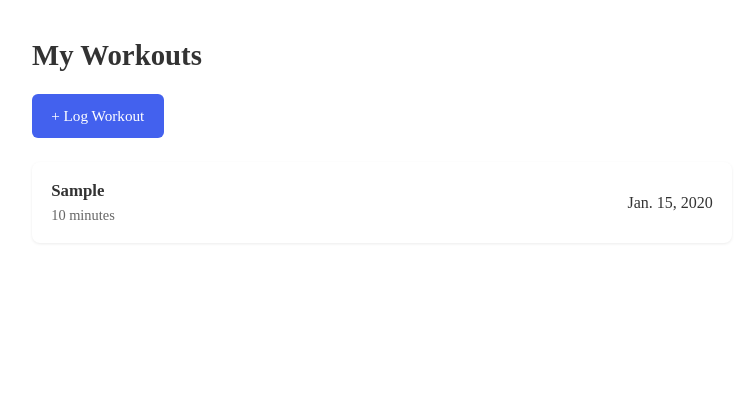
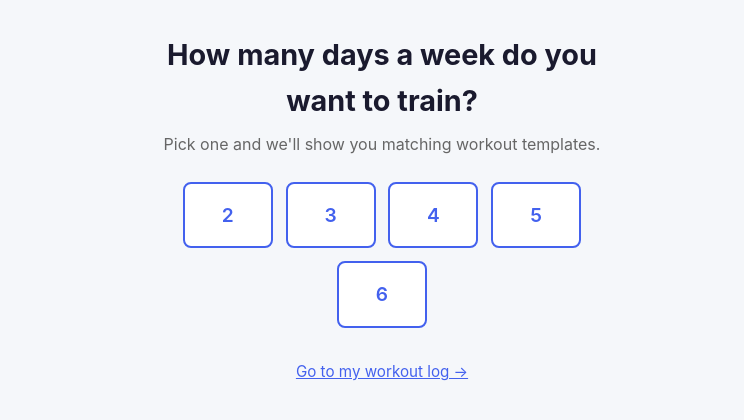
Before and after one commit to petroskrt/fitness-project, a Django app: page / in a window 1280 px wide. Shown: the top 420 px of the page, without its empty margins (258-1002 px from the left). Run offline with Django 5.2, Linux system fonts and the light colour scheme; tables that the repository leaves empty hold one stand-in row (values such as "Sample post").

Commit message:
add days and workout templates

```diff
--- a/tracker/models.py
+++ b/tracker/models.py
@@ -8,3 +8,31 @@ class Workout(models.Model):
 
     def __str__(self):
         return f"{self.activity} - {self.duration} min on {self.date}"
+
+
+class WorkoutTemplate(models.Model):
+    name = models.CharField(max_length=100)
+    days_per_week = models.PositiveSmallIntegerField(
+        choices=[(i, f"{i} days") for i in range(2, 7)]
+    )
+    description = models.TextField(blank=True)
+
+    def __str__(self):
+        return f"{self.name} ({self.days_per_week} days)"
+
+
+class TemplateExercise(models.Model):
+    template = models.ForeignKey(
+        WorkoutTemplate, related_name="exercises", on_delete=models.CASCADE
+    )
+    day_number = models.PositiveSmallIntegerField(default=1)
+    day_name = models.CharField(max_length=50, blank=True)
+    name = models.CharField(max_length=100)
+    sets = models.PositiveSmallIntegerField(default=3)
+    reps = models.CharField(max_length=20, default="8-12")
+
+    class Meta:
+        ordering = ["day_number", "id"]
+
+    def __str__(self):
+        return self.name
--- /dev/null
+++ b/tracker/templates/tracker/choose_days.html
@@ -0,0 +1,76 @@
+<!doctype html>
+<html lang="en">
+  <head>
+    <meta charset="UTF-8" />
+    <meta name="viewport" content="width=device-width, initial-scale=1.0" />
+    <title>Choose Your Training Days</title>
+    <style>
+      * {
+        margin: 0;
+        padding: 0;
+        box-sizing: border-box;
+      }
+      body {
+        font-family:
+          -apple-system, BlinkMacSystemFont, "Segoe UI", Roboto, sans-serif;
+        background-color: #f5f7fa;
+        color: #333;
+        line-height: 1.6;
+        padding: 2rem;
+      }
+      .container {
+        max-width: 500px;
+        margin: 0 auto;
+        text-align: center;
+      }
+      h1 {
+        font-size: 1.8rem;
+        margin-bottom: 0.5rem;
+        color: #1a1a2e;
+      }
+      p {
+        color: #666;
+        margin-bottom: 1.5rem;
+      }
+      .days-grid {
+        display: flex;
+        flex-wrap: wrap;
+        gap: 0.8rem;
+        justify-content: center;
+      }
+      .day-btn {
+        background: white;
+        color: #4361ee;
+        border: 2px solid #4361ee;
+        border-radius: 8px;
+        padding: 1rem 1.5rem;
+        font-size: 1.2rem;
+        font-weight: 600;
+        text-decoration: none;
+        min-width: 90px;
+      }
+      .day-btn:hover {
+        background: #4361ee;
+        color: white;
+      }
+      .skip {
+        display: inline-block;
+        margin-top: 2rem;
+        color: #4361ee;
+        font-size: 0.95rem;
+      }
+    </style>
+  </head>
+  <body>
+    <div class="container">
+      <h1>How many days a week do you want to train?</h1>
+      <p>Pick one and we'll show you matching workout templates.</p>
+      <div class="days-grid">
+        {% for n in options %}
+        <a class="day-btn" href="{% url 'template_list' n %}">{{ n }}</a>
+        {% endfor %}
+      </div>
+      <a class="skip" href="{% url 'workout_list' %}">Go to my workout log →</a>
+    </div>
+  </body>
+</html>
--- a/tracker/templates/tracker/workout_list.html
+++ b/tracker/templates/tracker/workout_list.html
@@ -1,8 +1,8 @@
-<!DOCTYPE html>
+<!doctype html>
 <html lang="en">
   <head>
-        <meta charset="UTF-8">
-        <meta name = "viewpoint" content="width=device-width, initial-scale=1.0">
+    <meta charset="UTF-8" />
+    <meta name="viewport" content="width=device-width, initial-scale=1.0" />
     <title>My Workouts</title>
     <style>
       * {
@@ -12,14 +12,15 @@
       }
 
       body {
-            front-family: -apple-system, BlinkMacSystemFont, "Segoe UI", Roboto, sans-serif;
-            backgound-color: #f5f7fa;
+        font-family:
+          -apple-system, BlinkMacSystemFont, "Segoe UI", Roboto, sans-serif;
+        background-color: #f5f7fa;
         color: #333;
         line-height: 1.6;
         padding: 2rem;
       }
 
-        .container{
+      .container {
         max-width: 700px;
         margin: 0 auto;
       }
@@ -27,7 +28,7 @@
       h1 {
         font-size: 1.8rem;
         margin-bottom: 1rem;
-            color; #1a1a2e;
+        color: #1a1a2e;
       }
 
       .add-link {
@@ -42,7 +43,7 @@
       }
 
       .add-link:hover {
-            backgound-color: #3a56d4;
+        background-color: #3a56d4;
       }
 
       .workout-card {
@@ -54,26 +55,22 @@
         display: flex;
         justify-content: space-between;
         align-items: center;
-
       }
 
       .workout-activity {
         font-weight: 600;
         font-size: 1.05rem;
-
       }
 
       .workout-details {
         color: #666;
         font-size: 0.9rem;
-
       }
 
       .empty-state {
         text-align: center;
         padding: 3rem 1rem;
         color: #888;
-
       }
     </style>
   </head>
@@ -82,18 +79,15 @@
     <div class="container">
       <h1>My Workouts</h1>
       <a href="{% url 'add_workout' %}" class="add-link">+ Log Workout</a>
-            {% if workouts %}
-                {% for workout in workouts %}
+      {% if workouts %} {% for workout in workouts %}
       <div class="workout-card">
         <div>
           <div class="workout-activity">{{ workout.activity }}</div>
           <div class="workout-details">{{ workout.duration }} minutes</div>
         </div>
-                        <div class"workout-details">{{ workout.date }}</div>
+        <div class="workout-details">{{ workout.date }}</div>
       </div>
-                {% endfor %}
-
-            {% else %}
+      {% endfor %} {% else %}
       <div class="empty-state">
         <p>No workouts logged yet. Start by adding one!</p>
       </div>
--- a/tracker/urls.py
+++ b/tracker/urls.py
@@ -2,6 +2,8 @@ from django.urls import path
 from . import views
 
 urlpatterns = [
-    path('', views.workout_list, name = 'workout_list'),
-    path('add/', views.add_workout, name = 'add_workout'),
+    path('', views.choose_days, name = 'choose_days'),
+    path('days/<int:days>/', views.template_list, name = 'template_list'),
+    path('workouts/', views.workout_list, name = 'workout_list'),
+    path('workouts/add/', views.add_workout, name = 'add_workout'),
 ]
--- a/tracker/views.py
+++ b/tracker/views.py
@@ -1,5 +1,5 @@
 from django.shortcuts import render, redirect
-from .models import Workout
+from .models import Workout, WorkoutTemplate
 from .forms import WorkoutForm
 
 # Create your views here.
@@ -19,7 +19,24 @@ def add_workout(request):
             form.save()
             return redirect('workout_list')
 
-    # requst method GET renders a balnk form and renders it
+    # request method GET renders a blank form
     else:
         form = WorkoutForm()
     return render(request, 'tracker/add_workout.html', {'form': form})
+
+# view that asks how many days per week the user wants to train
+def choose_days(request):
+    return render(request, 'tracker/choose_days.html', {'options': range(2, 7)})
+
+# view that lists the workout templates for the chosen number of days
+def template_list(request, days):
+    if not 2 <= days <= 6:
+        return redirect('choose_days')
+    templates = WorkoutTemplate.objects.filter(
+        days_per_week=days
+    ).prefetch_related('exercises')
+    return render(
+        request,
+        'tracker/template_list.html',
+        {'days': days, 'templates': templates},
+    )
```
Also changed, not shown: tracker/admin.py (+10 -1 lines), tracker/templates/tracker/template_list.html (added, +98 -0 lines), db.sqlite3 (added), tracker/migrations/0002_templateexercise_workouttemplate_delete_workout_and_more.py (added), tracker/migrations/0003_workout.py (added). Lines whose indentation alone changed are shown as unchanged.
